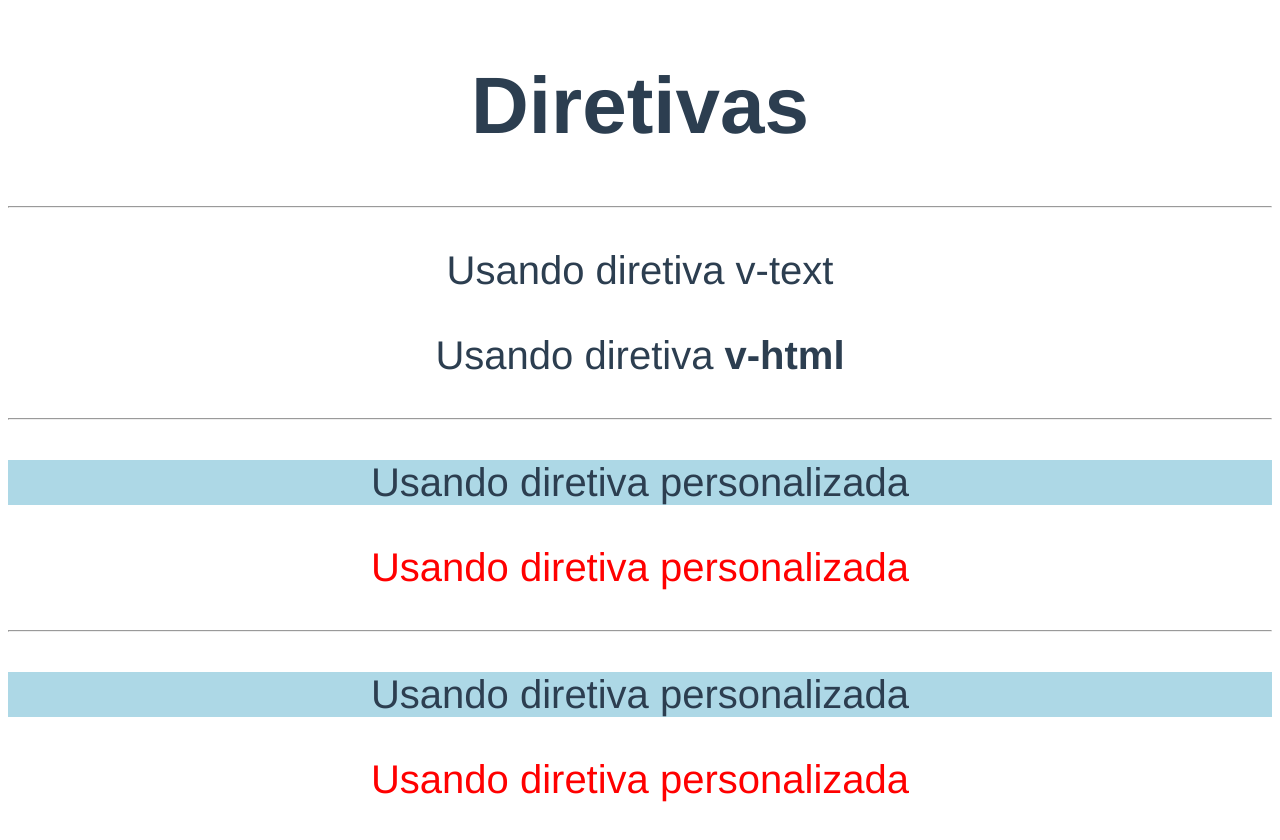
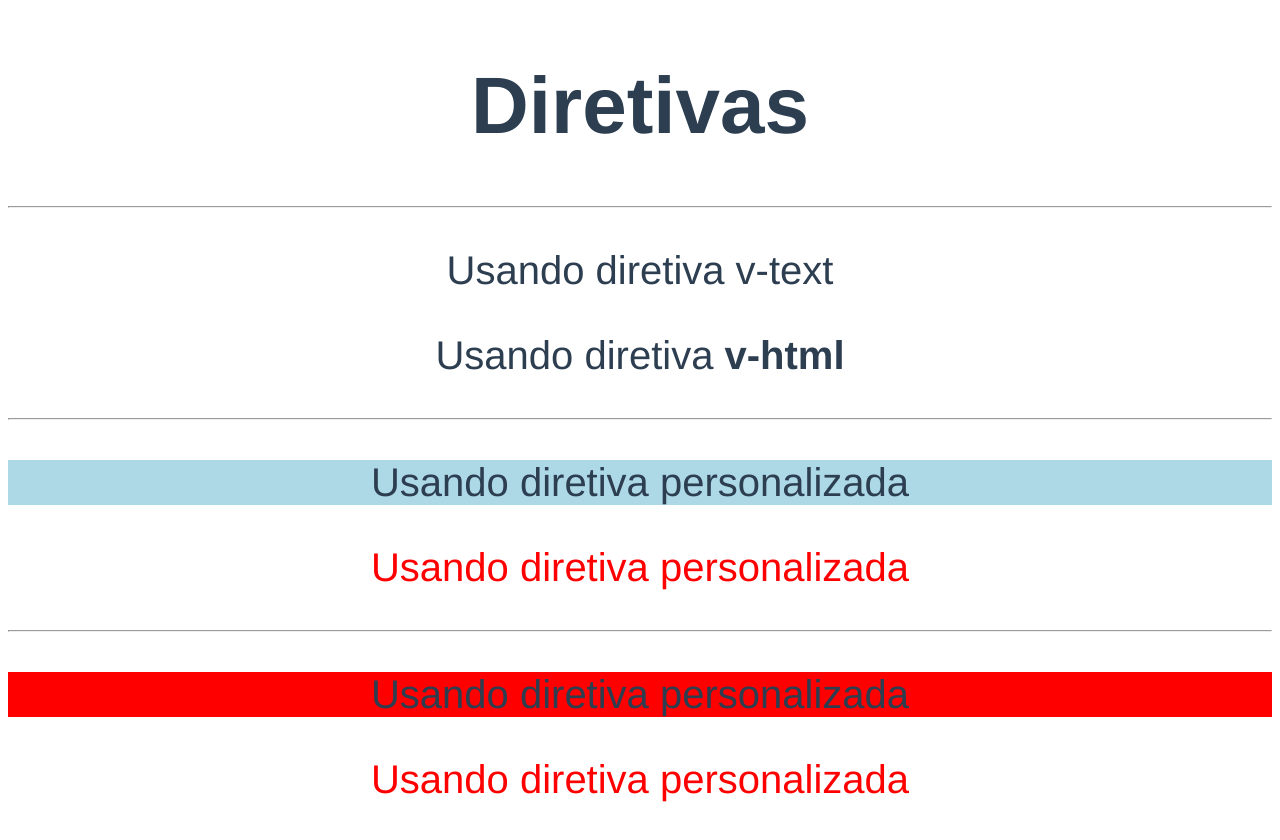
Before and after one commit to dimascapelari/diretivas-exercicios, a Vue app: page / in a window 1280 px wide. Built offline with nearby package versions, Linux system fonts and the light colour scheme.

Commit message:
aula 192 Diretivas mais complexas

```diff
--- a/src/App.vue
+++ b/src/App.vue
@@ -10,10 +10,28 @@
     <p v-destaque.atrasar="cor">Usando diretiva personalizada</p>
 
     <hr />
-    <p v-destaque-local:fundo.atrasar.alternar="'lightblue'">
+    <!-- <p v-destaque-local:fundo.atrasar.alternar="'lightblue'">
+      Usando diretiva personalizada
+    </p> -->
+    <p
+      v-destaque-local:fundo.atrasar.alternar="{
+        cor1: 'green',
+        cor2: 'red',
+        atraso: 2000,
+        intervalo: 200,
+      }"
+    >
       Usando diretiva personalizada
     </p>
-    <p v-destaque-local.atrasar="cor">Usando diretiva personalizada</p>
+    <p
+      v-destaque-local.atrasar="{
+        cor1: 'red',
+        atraso: 5000,
+      }"
+    >
+      Usando diretiva personalizada
+    </p>
+    <!-- <p v-destaque-local.atrasar="cor">Usando diretiva personalizada</p> -->
     <!--   exemplo
     <p v-teste:argumento.mod1.mod2.mod3="'valor'"></p>
 	-->
@@ -34,10 +52,10 @@ export default {
         };
 
         let atraso = 0;
-        if (binding.modifiers["atrasar"]) atraso = 3000;
+        if (binding.modifiers["atrasar"]) atraso = binding.value.atraso;
 
-        const cor1 = binding.value;
-        const cor2 = "purple";
+        const cor1 = binding.value.cor1;
+        const cor2 = binding.value.cor2;
         let corAtual = cor1;
 
         setTimeout(() => {
@@ -45,9 +63,9 @@ export default {
             setInterval(() => {
               corAtual = corAtual === cor1 ? cor2 : cor1;
               aplicarCor(corAtual);
-            }, 1000);
+            }, binding.value.intervalo);
           } else {
-            aplicarCor(binding.value);
+            aplicarCor(binding.value.cor1);
           }
         }, atraso);
       },
```
